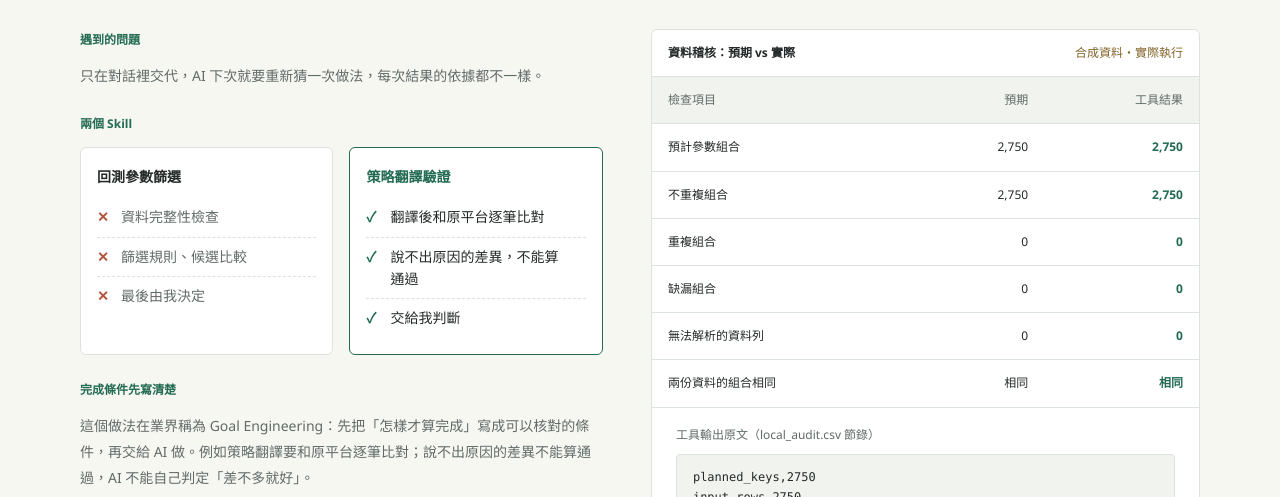
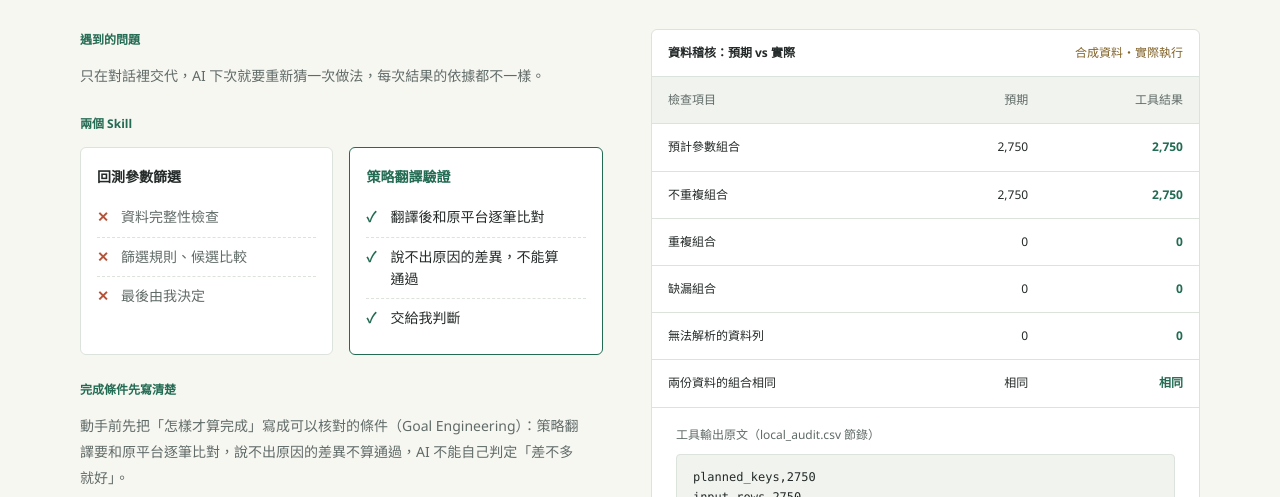
Before and after one commit to ningchou/ningchou.github.io, a plain HTML site: page skills.html in a window 1280 px wide. Shown: the part 303-800 px from the top of the page. Drawn offline with Linux system fonts and the light colour scheme.

Commit message:
docs(作品集): 術語說明改為第一人稱，不用介紹口吻
- skills.html Goal Engineering 段落、agents.html Loop Engineering 說明改寫

```diff
--- a/skills.html
+++ b/skills.html
@@ -17,7 +17,7 @@
 <a class="back" href="index.html#method">← 回到作品集</a>
 <article class="case" aria-labelledby="t"><div class="case-title"><div class="case-no" aria-hidden="true">01</div><div><p class="eyebrow">工作方法 01 ／ 流程與驗收 Skill</p><h2 id="t">把挑參數、翻譯策略的步驟寫成規則，AI 每次照同一套做</h2><div class="uses"><span>Skill（AI 照做的流程文件）</span><span>Python 分析工具</span></div></div></div>
 <div class="case-grid"><div class="prose">
-<div class="story-block"><div class="body-label">遇到的問題</div><p>只在對話裡交代，AI 下次就要重新猜一次做法，每次結果的依據都不一樣。</p></div><div class="story-block"><div class="body-label">兩個 Skill</div><div class="ba"><div class="before"><h4>回測參數篩選</h4><ul><li>資料完整性檢查</li><li>篩選規則、候選比較</li><li>最後由我決定</li></ul></div><div class="after"><h4>策略翻譯驗證</h4><ul><li>翻譯後和原平台逐筆比對</li><li>說不出原因的差異，不能算通過</li><li>交給我判斷</li></ul></div></div></div><div class="story-block"><div class="body-label">完成條件先寫清楚</div><p>這個做法在業界稱為 Goal Engineering：先把「怎樣才算完成」寫成可以核對的條件，再交給 AI 做。例如策略翻譯要和原平台逐筆比對；說不出原因的差異不能算通過，AI 不能自己判定「差不多就好」。</p></div><div class="story-block"><div class="body-label">一個被抓到的錯</div><p>AI 曾把規劃的 18,000 組參數，當成實際有效的資料量；實際不重複的組合是 17,997 組。我要求把規劃數、實際數、有效數和排除數分開列，並把這次問題補進規則。</p></div><div class="story-block"><div class="body-label">分工</div><div class="split-plain"><div><strong>我負責</strong>定規則、提供案例、決定門檻和人工判斷。</div><div><strong>AI Agent 負責</strong>計算與翻譯程式、執行比對、整理差異和證據。</div></div></div><details><summary>更多細節：右邊的稽核表證明了什麼</summary><p>用兩份各 2,750 列的合成資料交給分析工具執行，先核對資料完整、有無重複，再比較兩份結果。資料是刻意做成完整、不重複的，所以預期全部通過。</p><p>這只證明工具能正確計數；沒有餵入有問題的資料，所以不證明它會攔下錯誤。停止條件是 AI 執行 Skill 時的規則，不是工具內建功能。驗證有指定案例與適用條件，不代表所有策略都適用。</p></details>
+<div class="story-block"><div class="body-label">遇到的問題</div><p>只在對話裡交代，AI 下次就要重新猜一次做法，每次結果的依據都不一樣。</p></div><div class="story-block"><div class="body-label">兩個 Skill</div><div class="ba"><div class="before"><h4>回測參數篩選</h4><ul><li>資料完整性檢查</li><li>篩選規則、候選比較</li><li>最後由我決定</li></ul></div><div class="after"><h4>策略翻譯驗證</h4><ul><li>翻譯後和原平台逐筆比對</li><li>說不出原因的差異，不能算通過</li><li>交給我判斷</li></ul></div></div></div><div class="story-block"><div class="body-label">完成條件先寫清楚</div><p>動手前先把「怎樣才算完成」寫成可以核對的條件（Goal Engineering）：策略翻譯要和原平台逐筆比對，說不出原因的差異不算通過，AI 不能自己判定「差不多就好」。</p></div><div class="story-block"><div class="body-label">一個被抓到的錯</div><p>AI 曾把規劃的 18,000 組參數，當成實際有效的資料量；實際不重複的組合是 17,997 組。我要求把規劃數、實際數、有效數和排除數分開列，並把這次問題補進規則。</p></div><div class="story-block"><div class="body-label">分工</div><div class="split-plain"><div><strong>我負責</strong>定規則、提供案例、決定門檻和人工判斷。</div><div><strong>AI Agent 負責</strong>計算與翻譯程式、執行比對、整理差異和證據。</div></div></div><details><summary>更多細節：右邊的稽核表證明了什麼</summary><p>用兩份各 2,750 列的合成資料交給分析工具執行，先核對資料完整、有無重複，再比較兩份結果。資料是刻意做成完整、不重複的，所以預期全部通過。</p><p>這只證明工具能正確計數；沒有餵入有問題的資料，所以不證明它會攔下錯誤。停止條件是 AI 執行 Skill 時的規則，不是工具內建功能。驗證有指定案例與適用條件，不代表所有策略都適用。</p></details>
 </div>
 <div><div class="sample"><div class="sample-bar"><strong>資料稽核：預期 vs 實際</strong><span class="demo-tag">合成資料・實際執行</span></div><div class="table-scroll"><table class="check-table"><thead><tr><th scope="col">檢查項目</th><th scope="col">預期</th><th scope="col">工具結果</th></tr></thead><tbody><tr><td>預計參數組合</td><td>2,750</td><td class="pass">2,750</td></tr><tr><td>不重複組合</td><td>2,750</td><td class="pass">2,750</td></tr><tr><td>重複組合</td><td>0</td><td class="pass">0</td></tr><tr><td>缺漏組合</td><td>0</td><td class="pass">0</td></tr><tr><td>無法解析的資料列</td><td>0</td><td class="pass">0</td></tr><tr><td>兩份資料的組合相同</td><td>相同</td><td class="pass">相同</td></tr></tbody></table></div><div class="raw"><div class="raw-label">工具輸出原文（local_audit.csv 節錄）</div><pre>planned_keys,2750
 input_rows,2750
```
Also changed, not shown: agents.html (+1 -1 lines).
